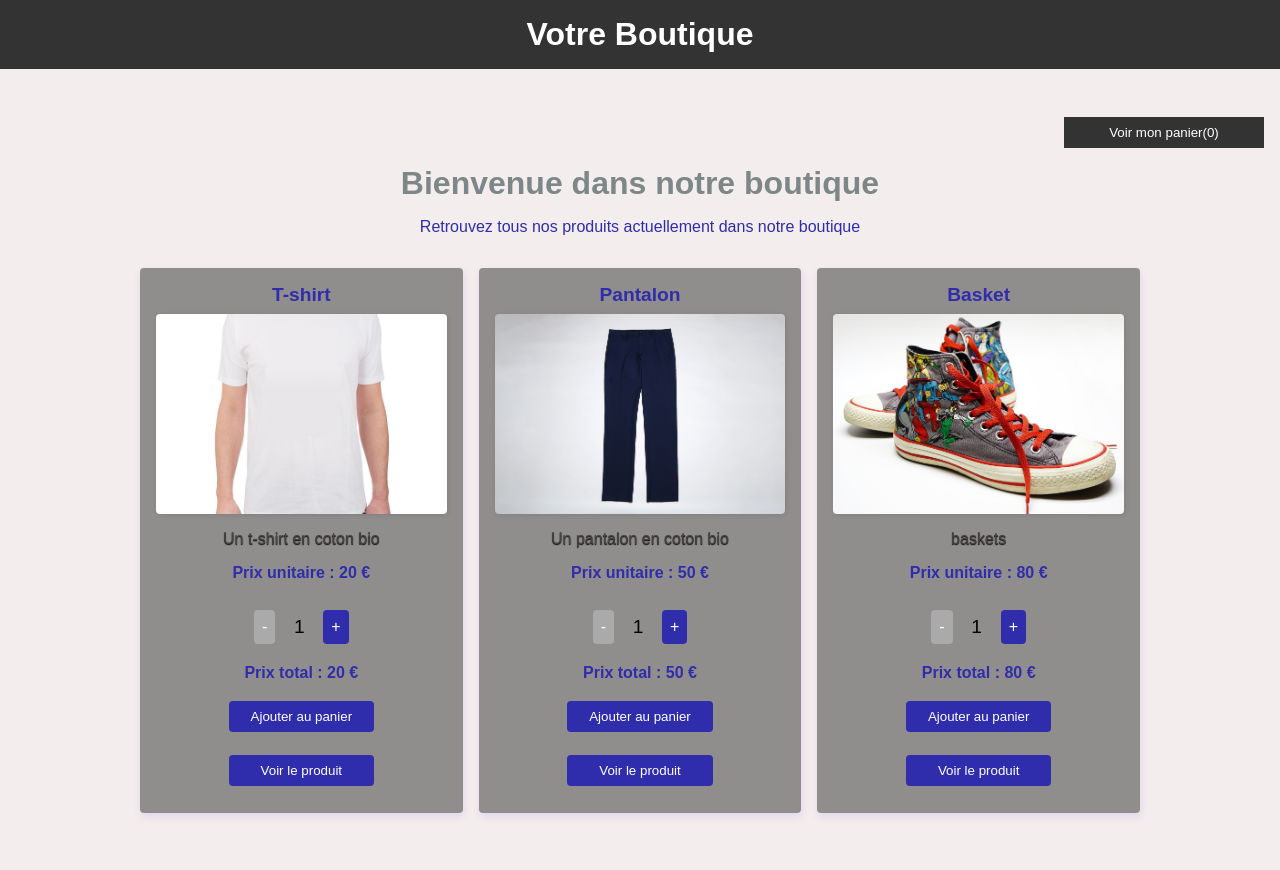
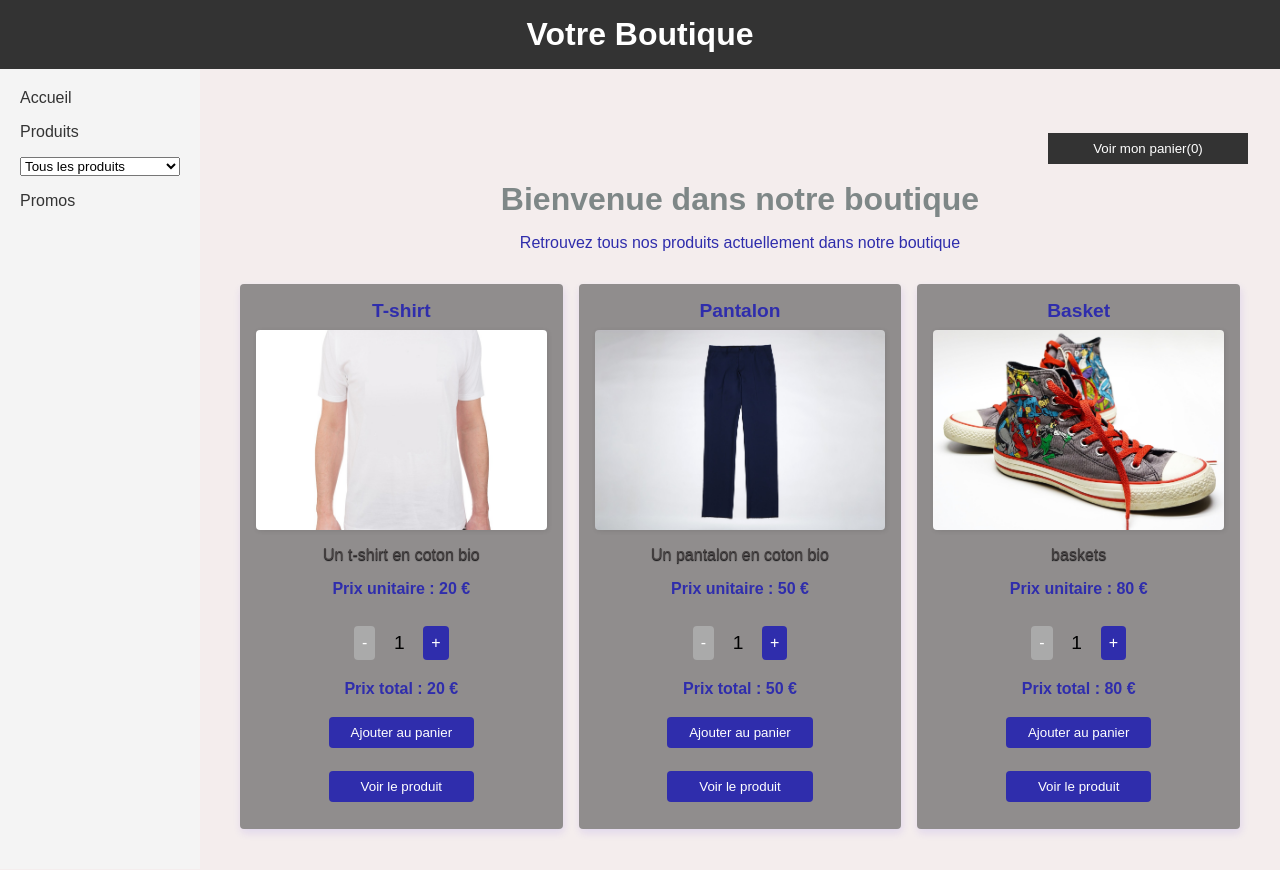
Before and after one commit to Laurent-Tourtet/cart-svelte, a SvelteKit app in the folder cart/: page / in a window 1280 px wide. Shown: the top 870 px of the page. Before the commit the page ends 843 px from the top, so only its background shows below. Built offline with nearby package versions, Linux system fonts and the light colour scheme.

Commit message:
ajout d'un menu en colonne latérale gauche

```diff
--- /dev/null
+++ b/cart/src/lib/components/Menu.svelte
@@ -0,0 +1,48 @@
+<main class="menu">
+    <section class="menu-nav">
+        <nav>
+            <ul>
+                <li><a href="/">Accueil</a></li>
+                <li><a href="/products">Produits</a></li>
+                <li>
+                    <select name="category" id="menu-category">
+                        <option value="all">Tous les produits</option>
+                        <option value="food">Alimentation</option>
+                        <option value="clothes">Vêtements</option>
+                        <option value="electronics">Électronique</option>
+                    </select>
+                </li>
+                <li><a href="/promo">Promos</a></li>
+            </ul>
+        </nav>
+    </section>
+</main>
+
+<style>
+    .menu {
+        width: 200px;
+        height: 100vh;
+        background-color: #f4f4f4;
+        padding: 20px;
+        box-sizing: border-box;
+    }
+
+    .menu-nav ul {
+        list-style-type: none;
+        padding: 0;
+        margin: 0;
+    }
+
+    .menu-nav li {
+        margin-bottom: 1rem;
+    }
+
+    .menu-nav a {
+        text-decoration: none;
+        color: #333;
+    }
+
+    #menu-category {
+        width: 100%;
+    }
+</style>
--- a/cart/src/routes/+layout.svelte
+++ b/cart/src/routes/+layout.svelte
@@ -1,15 +1,19 @@
 <script>
     import '../global.css';
-
+    import Menu from '$lib/components/Menu.svelte';
 </script>
 
 <header class="top">
-
     <h1>Votre Boutique</h1>
-
 </header>
 
-<slot />
+<div class="layout-container">
+    <Menu />
+    <div class="content">
+        <slot />
+    </div>
+</div>
+
 <style>
     .top {
         background-color: #333;
@@ -18,6 +22,17 @@
         text-align: center;
     }
 
+    .layout-container {
+        display: flex;
+    }
 
+    /* Cibler la classe CSS `menu` du composant `Menu.svelte` */
+    .layout-container .menu {
+        flex-basis: 200px; /* Largeur fixe pour le menu */
+    }
 
+    .content {
+        flex: 1;
+        padding: 1rem;
+    }
 </style>
```
